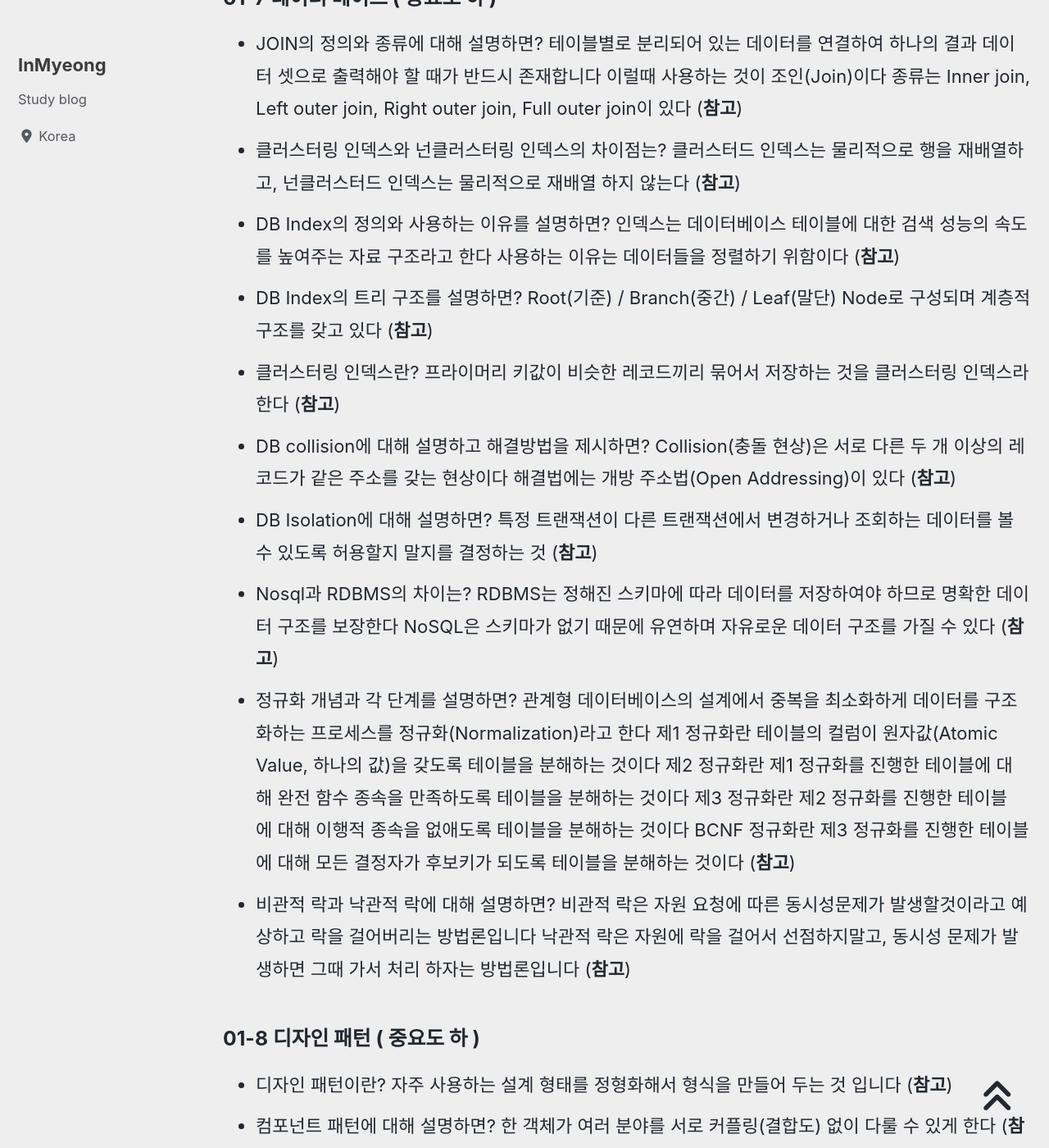
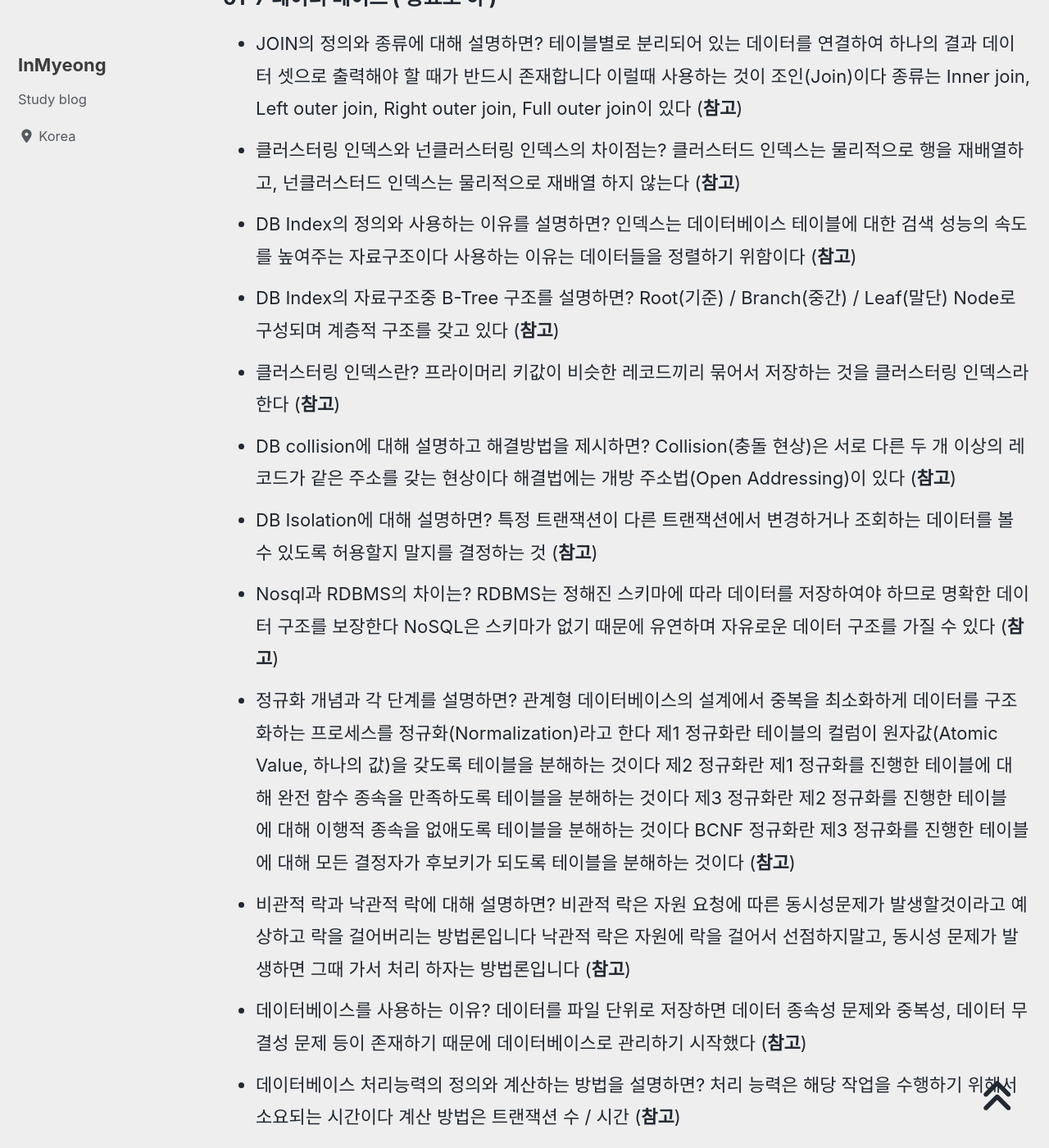
Before and after one commit to devMyeong/devMyeong.github.io, a Jekyll site: the page built from _posts/cs/2022-09-05-블로그-면접준비.md, in a window 1280 px wide and 1400 px high, scrolled down 28219 px. Shown: the whole window at 82% size. Built offline with Jekyll 4.4.1, drawn with Linux system fonts in a browser that asks for light colours; cached includes are drawn as plain includes; nearby versions of some CDN libraries; some web fonts are replaced; comment, search, counter and statistics services are not loaded; some of the changed text lies outside the part shown.

Commit message:
Docs : CS 지식 업데이트

```diff
--- a/_posts/cs/2022-09-05-블로그-면접준비.md
+++ b/_posts/cs/2022-09-05-블로그-면접준비.md
@@ -253,14 +253,18 @@ last_modified_at: 2022-10-30
 ### 01-7 데이터 베이스 ( 중요도 하 )
 - JOIN의 정의와 종류에 대해 설명하면? 테이블별로 분리되어 있는 데이터를 연결하여 하나의 결과 데이터 셋으로 출력해야 할 때가 반드시 존재합니다 이럴때 사용하는 것이 조인(Join)이다 종류는 Inner join, Left outer join, Right outer join, Full outer join이 있다 ([**참고**](https://sparkdia.tistory.com/17))
 - 클러스터링 인덱스와 넌클러스터링 인덱스의 차이점는? 클러스터드 인덱스는 물리적으로 행을 재배열하고, 넌클러스터드 인덱스는 물리적으로 재배열 하지 않는다 ([**참고**](https://m.blog.naver.com/islove8587/220431192221))
-- DB Index의 정의와 사용하는 이유를 설명하면? 인덱스는 데이터베이스 테이블에 대한 검색 성능의 속도를 높여주는 자료 구조라고 한다 사용하는 이유는 데이터들을 정렬하기 위함이다 ([**참고**](https://choicode.tistory.com/27))
-- DB Index의 트리 구조를 설명하면? Root(기준) / Branch(중간) / Leaf(말단) Node로 구성되며 계층적 구조를 갖고 있다 ([**참고**](https://choicode.tistory.com/27))
+- DB Index의 정의와 사용하는 이유를 설명하면? 인덱스는 데이터베이스 테이블에 대한 검색 성능의 속도를 높여주는 자료구조이다 사용하는 이유는 데이터들을 정렬하기 위함이다 ([**참고**](https://choicode.tistory.com/27))
+- DB Index의 자료구조중 B-Tree 구조를 설명하면? Root(기준) / Branch(중간) / Leaf(말단) Node로 구성되며 계층적 구조를 갖고 있다 ([**참고**](https://junhyunny.github.io/information/data-structure/db-index-data-structure/))
 - 클러스터링 인덱스란? 프라이머리 키값이 비슷한 레코드끼리 묶어서 저장하는 것을 클러스터링 인덱스라 한다 ([**참고**](https://dev-ppyong.tistory.com/11))
 - DB collision에 대해 설명하고 해결방법을 제시하면? Collision(충돌 현상)은 서로 다른 두 개 이상의 레코드가 같은 주소를 갖는 현상이다 해결법에는 개방 주소법(Open Addressing)이 있다 ([**참고**](https://developer-rooney.tistory.com/67))
 - DB Isolation에 대해 설명하면? 특정 트랜잭션이 다른 트랜잭션에서 변경하거나 조회하는 데이터를 볼 수 있도록 허용할지 말지를 결정하는 것 ([**참고**](https://nesoy.github.io/articles/2019-05/Database-Transaction-isolation))
 - Nosql과 RDBMS의 차이는? RDBMS는 정해진 스키마에 따라 데이터를 저장하여야 하므로 명확한 데이터 구조를 보장한다 NoSQL은 스키마가 없기 때문에 유연하며 자유로운 데이터 구조를 가질 수 있다 ([**참고**](https://pythontoomuchinformation.tistory.com/528))
 - 정규화 개념과 각 단계를 설명하면? 관계형 데이터베이스의 설계에서 중복을 최소화하게 데이터를 구조화하는 프로세스를 정규화(Normalization)라고 한다 제1 정규화란 테이블의 컬럼이 원자값(Atomic Value, 하나의 값)을 갖도록 테이블을 분해하는 것이다 제2 정규화란 제1 정규화를 진행한 테이블에 대해 완전 함수 종속을 만족하도록 테이블을 분해하는 것이다 제3 정규화란 제2 정규화를 진행한 테이블에 대해 이행적 종속을 없애도록 테이블을 분해하는 것이다 BCNF 정규화란 제3 정규화를 진행한 테이블에 대해 모든 결정자가 후보키가 되도록 테이블을 분해하는 것이다 ([**참고**](https://mangkyu.tistory.com/110))
 - 비관적 락과 낙관적 락에 대해 설명하면? 비관적 락은 자원 요청에 따른 동시성문제가 발생할것이라고 예상하고 락을 걸어버리는 방법론입니다 낙관적 락은 자원에 락을 걸어서 선점하지말고, 동시성 문제가 발생하면 그때 가서 처리 하자는 방법론입니다 ([**참고**](https://unluckyjung.github.io/db/2022/03/07/Optimistic-vs-Pessimistic-Lock/))
+- 데이터베이스를 사용하는 이유? 데이터를 파일 단위로 저장하면 데이터 종속성 문제와 중복성, 데이터 무결성 문제 등이 존재하기 때문에 데이터베이스로 관리하기 시작했다 ([**참고**](https://dar0m.tistory.com/245))
+- 데이터베이스 처리능력의 정의와 계산하는 방법을 설명하면? 처리 능력은 해당 작업을 수행하기 위해서 소요되는 시간이다 계산 방법은 트랜잭션 수 / 시간 ([**참고**](https://m.blog.naver.com/roser111/221660535634))
+- DB Index에 적합한 자료구조는? 해시 테이블, B-Tree, B+Tree ([**참고**](https://junhyunny.github.io/information/data-structure/db-index-data-structure/))
+- 기본 인덱스 (primary index)와 보조 인덱스 (secondary index)의 차이점은? 기본 인덱스는 데이터 블록 안의 행들의 조직과 저장소에 영향을 미친다 보조 인덱스는 데이터 블록에서 실제로 조직화된 행들에 전혀 영향을 미치지 않는다 ([**참고**](https://m.blog.naver.com/remocon33/221037713789))
 
 ### 01-8 디자인 패턴 ( 중요도 하 )
 - 디자인 패턴이란? 자주 사용하는 설계 형태를 정형화해서 형식을 만들어 두는 것 입니다 ([**참고**](https://sshoreng.tistory.com/112?category=712983))
```
